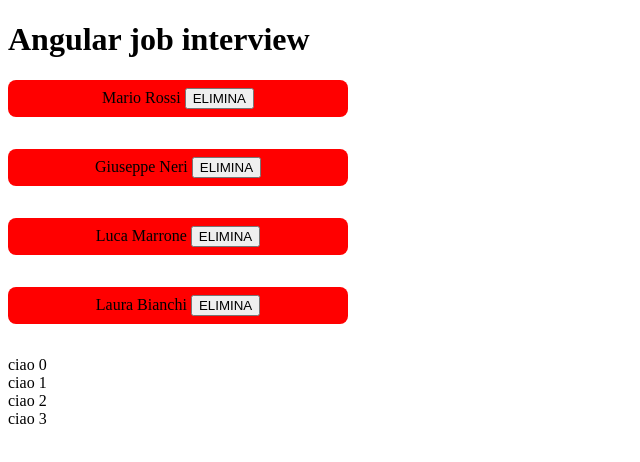
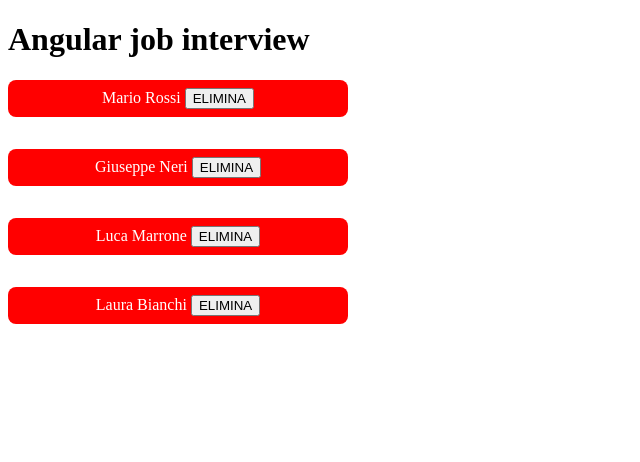
Before and after one commit to iFederx/angular-job-interview, an Angular app: page / in a window 1280 px wide. Shown: the top 462 px of the page, without its empty margins (0-640 px from the left). Built offline with nearby package versions, Linux system fonts and the light colour scheme.

Commit message:
solution

```diff
--- a/src/app/people/people.component.html
+++ b/src/app/people/people.component.html
@@ -1,2 +1 @@
 <app-person *ngFor="let person of people; let i = index" [person]="person" (deleteEvent)="deletePerson(i)" />
-<div *ngFor="let person of people; let i = index">ciao {{i}}</div>
--- a/src/app/person/person.component.scss
+++ b/src/app/person/person.component.scss
@@ -1,9 +1,9 @@
 .person-box {
-    background: red;
-    padding: 8px 10px;
-    width: 320px;
-    margin-bottom: 32px;
-    border-radius: 8px;
-    // color: white;
-    text-align:center;
+  background: red;
+  padding: 8px 10px;
+  width: 320px;
+  margin-bottom: 32px;
+  border-radius: 8px;
+  color: white;
+  text-align: center;
 }
```
